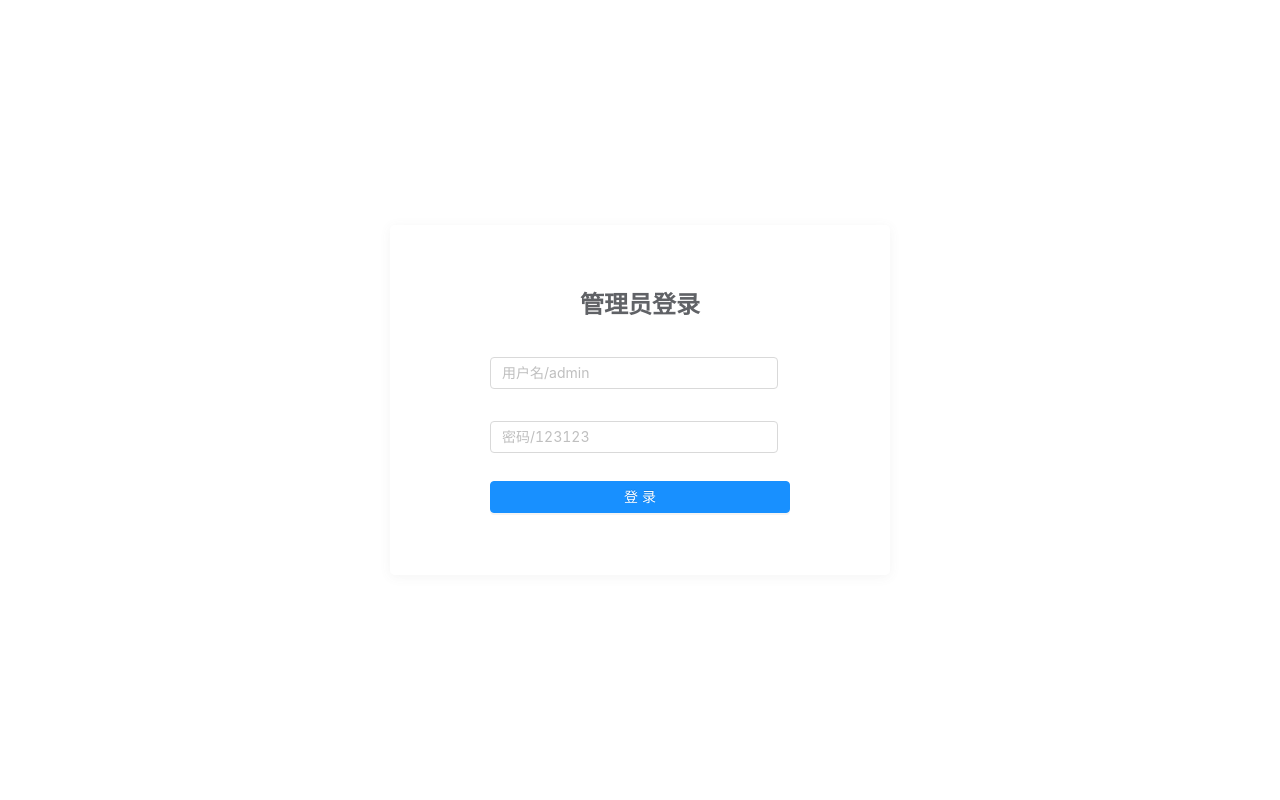
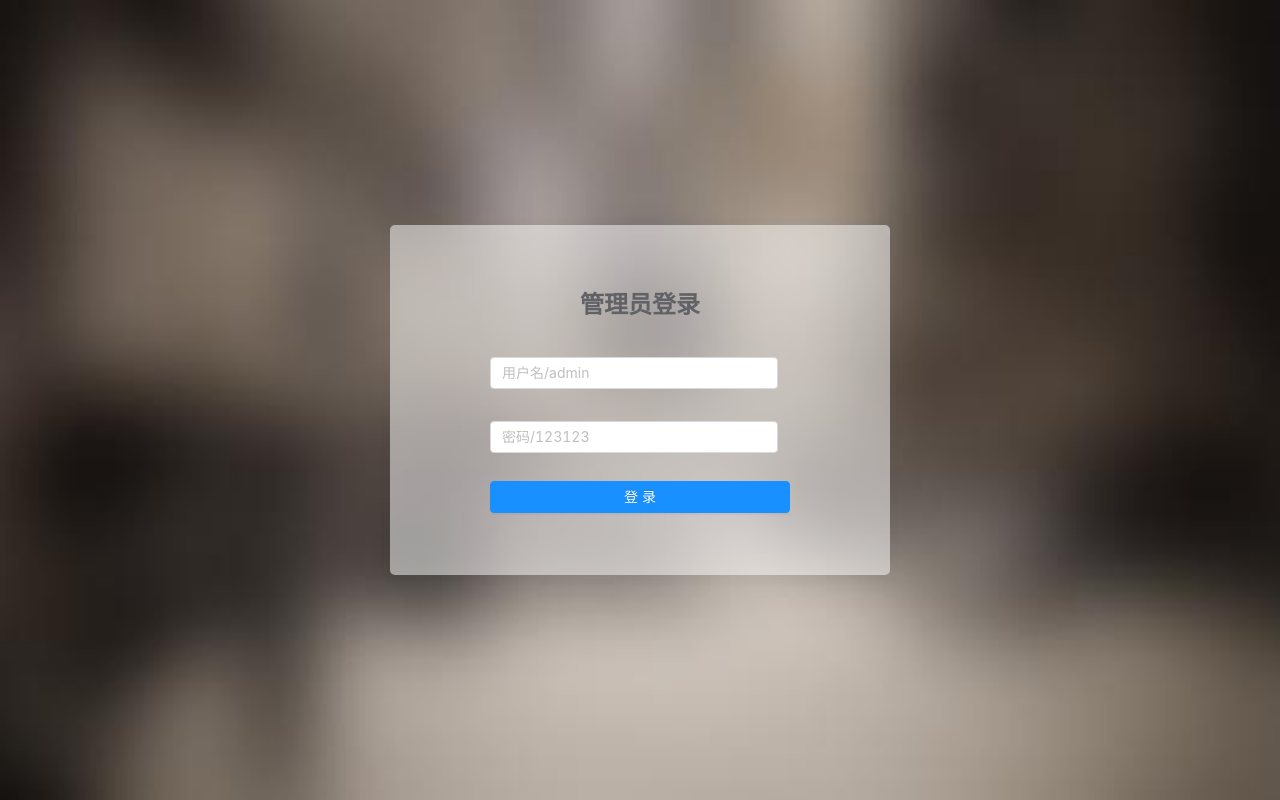
Before and after one commit to smallpaohui/z-index-antd, a Vue app: page /#/login in a window 1280 px wide. Built offline with nearby package versions, Linux system fonts and the light colour scheme; a small style sheet from the web is missing.

Commit message:
登录页背景

```diff
--- a/src/App.vue
+++ b/src/App.vue
@@ -25,4 +25,8 @@
     margin: 0;
     list-style: none;
   }
+  #app{
+    width: 100%;
+    height: 100%;
+  }
 </style>
--- a/src/components/login.vue
+++ b/src/components/login.vue
@@ -1,4 +1,5 @@
 <template>
+  <div class="bac">
     <div class="content">
 
       <div class="content_input">
@@ -15,6 +16,7 @@
         </a-form-model>
         <div class="content_button">
           <a-button block type="primary" @click="signIn">登录</a-button>
+        </div>
       </div>
     </div>
   </div>
@@ -45,7 +47,7 @@
         this.$valid('form').then(() => {
           if (this.form.UserName === 'admin' && this.form.PassWord === '123123') {
             this.$ms('登陆成功')
-            sessionStorage.setItem('name',this.form.UserName)
+            sessionStorage.setItem('name', this.form.UserName)
             this.$router.push('/')
           } else {
             this.$me('登录失败', '请确认账号密码后重试')
@@ -58,6 +60,13 @@
 </script>
 
 <style scoped>
+  .bac {
+    width: 100%;
+    height: 100%;
+    background: url("../assets/bac.jpg") no-repeat;
+    background-size:100% 100%;
+  }
+
   .content {
     width: 500px;
     height: 350px;
```
Also changed, not shown: src/assets/bac.jpg (added). Lines whose indentation alone changed are shown as unchanged.
